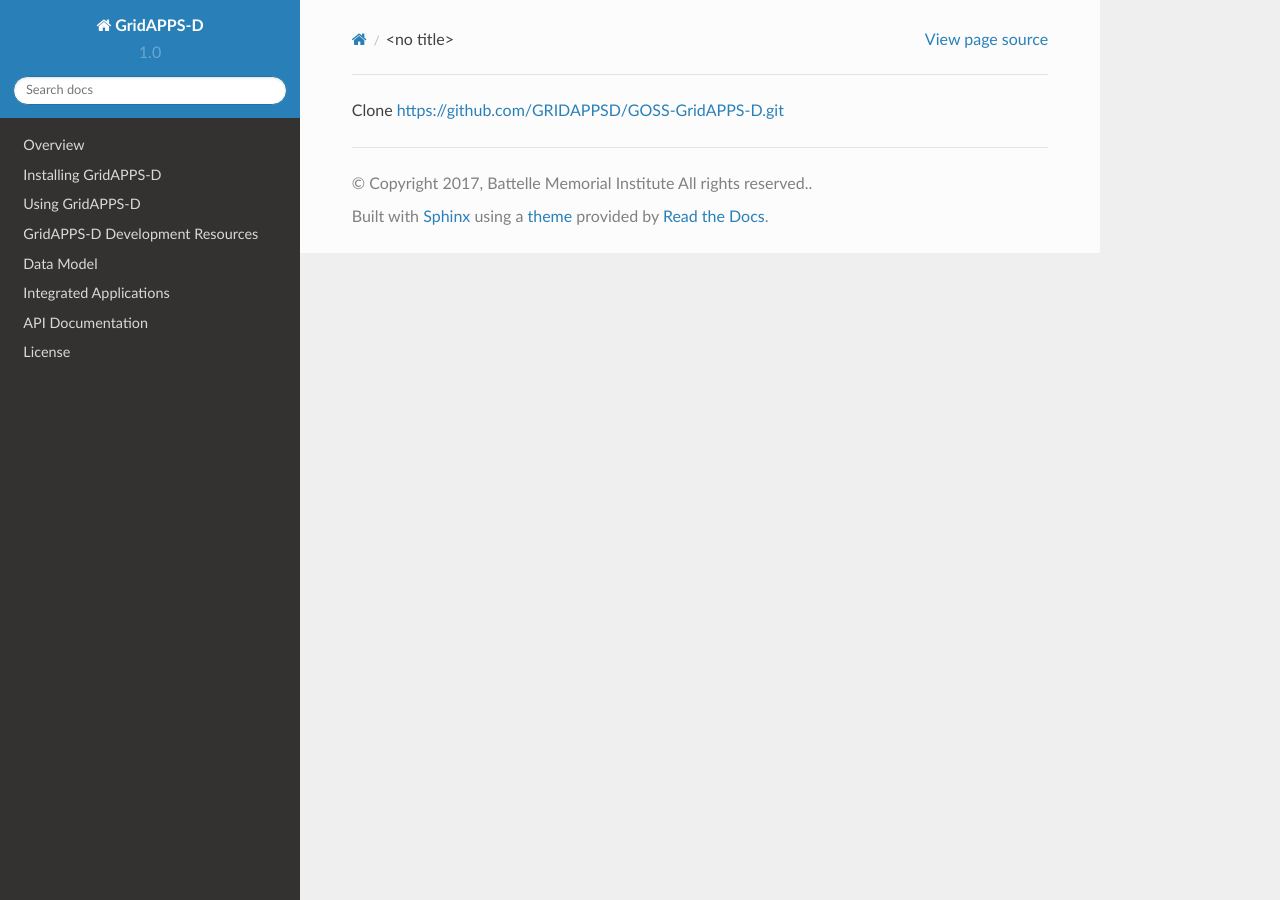
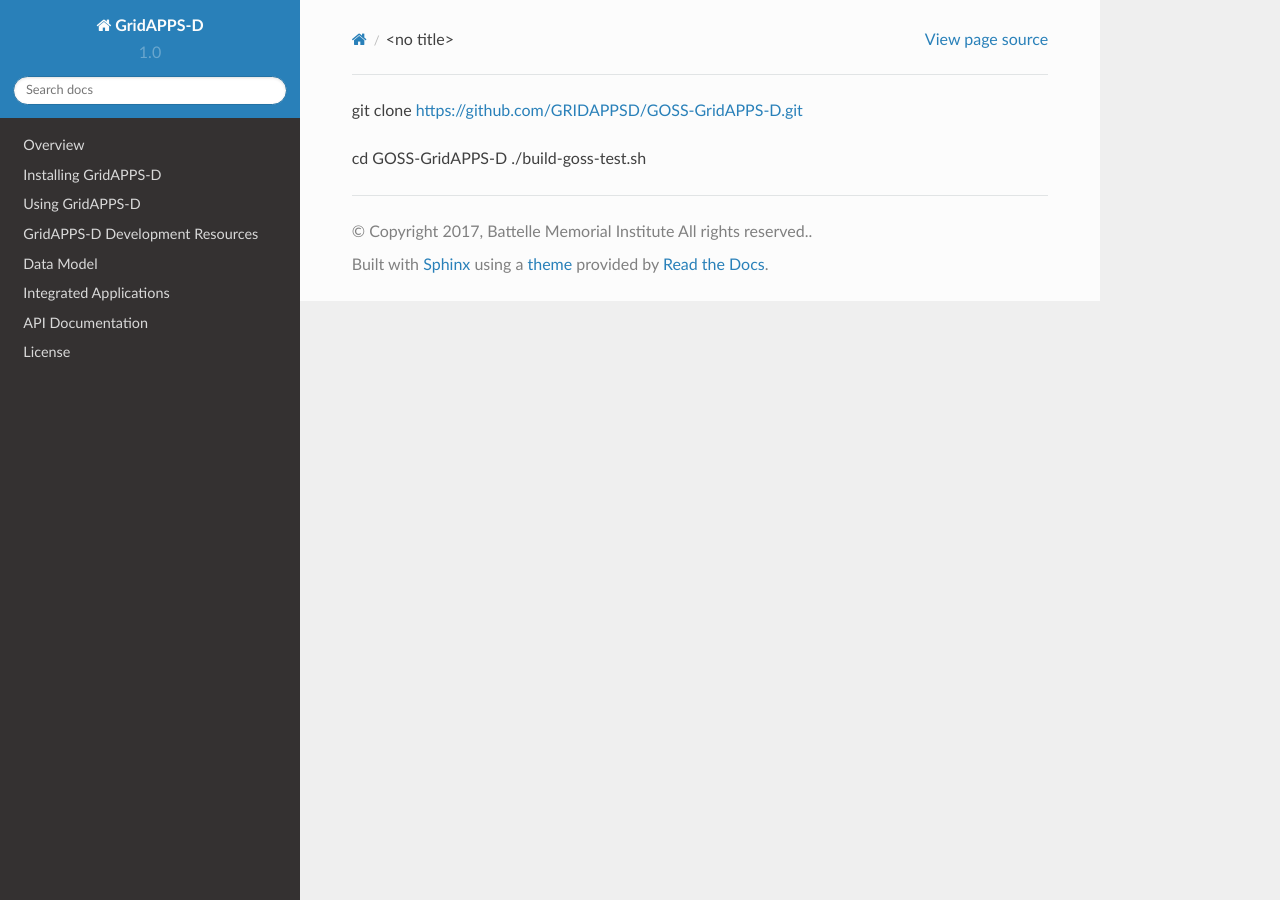
Before and after one commit to GRIDAPPSD/GOSS-GridAPPS-D, a Sphinx documentation site: the page built from docs/source/installing_gridappsd/download.rst, in a window 1280 px wide. Built offline with Sphinx 7.4.7 and the Read the Docs theme 2.0.0, drawn with Linux system fonts in a browser that asks for light colours; pages that are not in the unit, such as notebooks, are missing from menus.

Commit message:
Update download.rst

```diff
--- a/docs/source/installing_gridappsd/download.rst
+++ b/docs/source/installing_gridappsd/download.rst
@@ -1,2 +1,5 @@
 
-Clone https://github.com/GRIDAPPSD/GOSS-GridAPPS-D.git
+git clone https://github.com/GRIDAPPSD/GOSS-GridAPPS-D.git
+
+cd GOSS-GridAPPS-D
+./build-goss-test.sh
```
